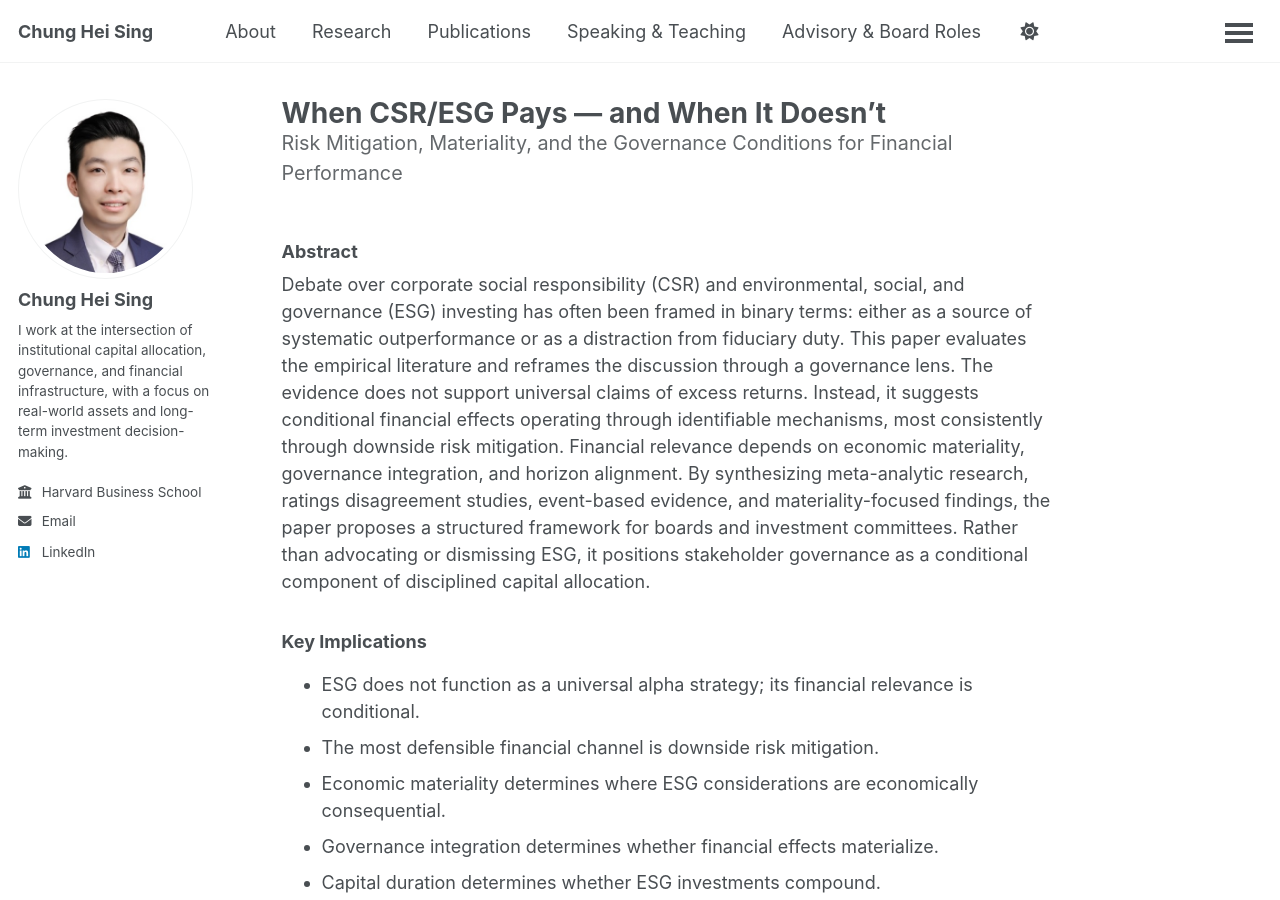
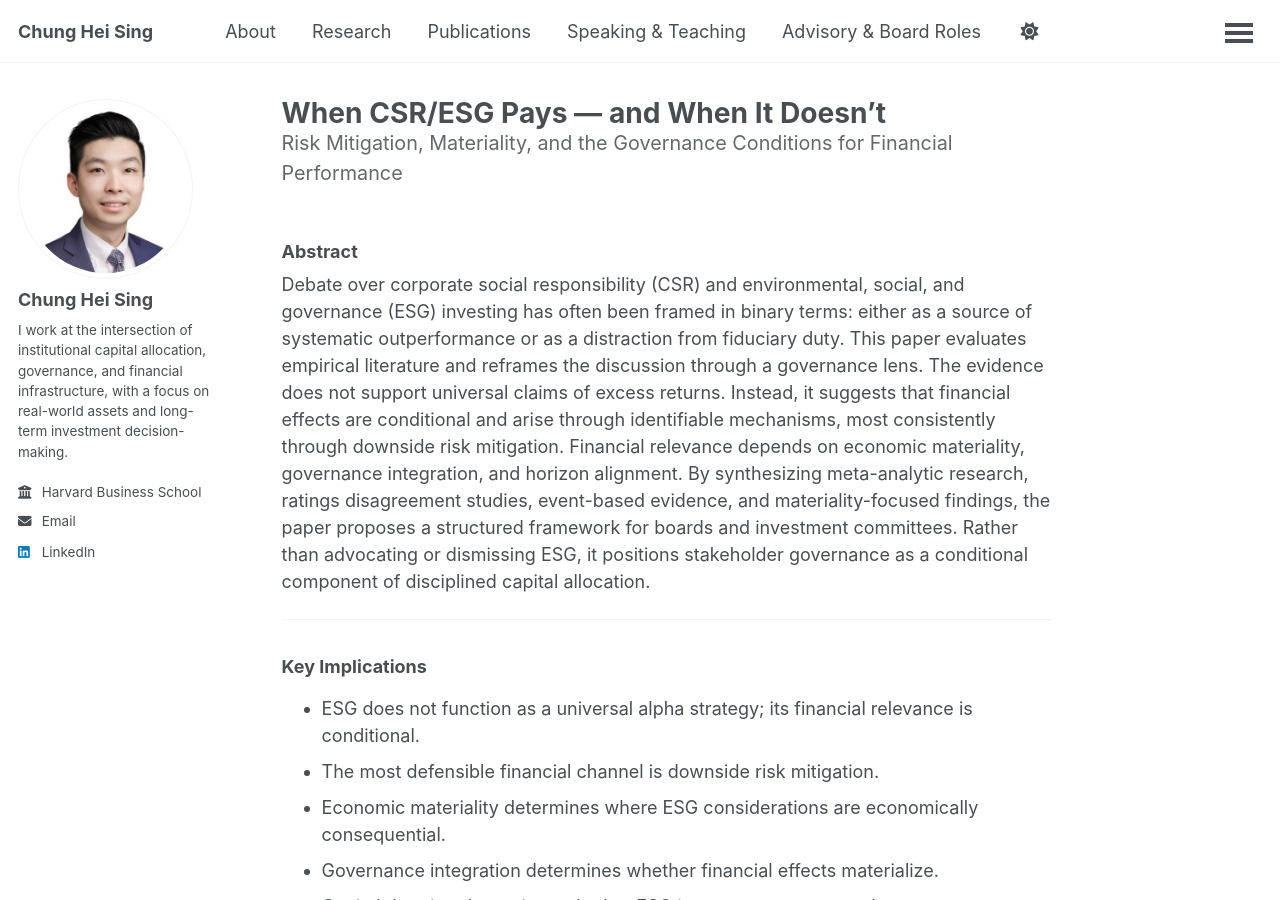
Before and after one commit to chungheising/chungheising.github.io, a Jekyll site: the page built from _publications/2020_10_when_csr-esg_pays.md, in a window 1280 px wide and 900 px high. Built offline with Jekyll 4.4.1, drawn with Linux system fonts in a browser that asks for light colours; a script bundle is joined from its source files by our own code; library files that are not in the unit come from our copies.

Commit message:
Update 2020_10_when_csr-esg_pays.md

```diff
--- a/_publications/2020_10_when_csr-esg_pays.md
+++ b/_publications/2020_10_when_csr-esg_pays.md
@@ -15,7 +15,9 @@ keywords: "CSR, ESG, financial performance, risk mitigation, economic materialit
 
 ### Abstract
 
-Debate over corporate social responsibility (CSR) and environmental, social, and governance (ESG) investing has often been framed in binary terms: either as a source of systematic outperformance or as a distraction from fiduciary duty. This paper evaluates the empirical literature and reframes the discussion through a governance lens. The evidence does not support universal claims of excess returns. Instead, it suggests conditional financial effects operating through identifiable mechanisms, most consistently through downside risk mitigation. Financial relevance depends on economic materiality, governance integration, and horizon alignment. By synthesizing meta-analytic research, ratings disagreement studies, event-based evidence, and materiality-focused findings, the paper proposes a structured framework for boards and investment committees. Rather than advocating or dismissing ESG, it positions stakeholder governance as a conditional component of disciplined capital allocation.
+Debate over corporate social responsibility (CSR) and environmental, social, and governance (ESG) investing has often been framed in binary terms: either as a source of systematic outperformance or as a distraction from fiduciary duty. This paper evaluates empirical literature and reframes the discussion through a governance lens. The evidence does not support universal claims of excess returns. Instead, it suggests that financial effects are conditional and arise through identifiable mechanisms, most consistently through downside risk mitigation. Financial relevance depends on economic materiality, governance integration, and horizon alignment. By synthesizing meta-analytic research, ratings disagreement studies, event-based evidence, and materiality-focused findings, the paper proposes a structured framework for boards and investment committees. Rather than advocating or dismissing ESG, it positions stakeholder governance as a conditional component of disciplined capital allocation.
+
+---
 
 ### Key Implications
 
@@ -27,6 +29,8 @@ Debate over corporate social responsibility (CSR) and environmental, social, and
 - ESG ratings should be treated as screening inputs rather than substitutes for governance analysis.
 - Fiduciaries must distinguish between narrative alignment and embedded risk control.
 
+---
+
 ### Keywords
 
 Corporate social responsibility (CSR); environmental, social, and governance (ESG) investing; financial performance; risk mitigation; economic materiality; corporate governance; fiduciary duty; institutional capital; capital allocation; downside risk.
```
